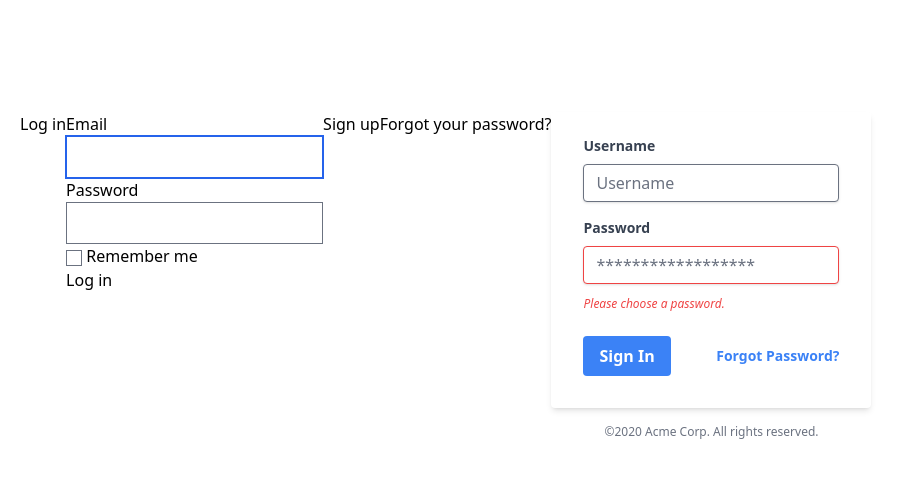
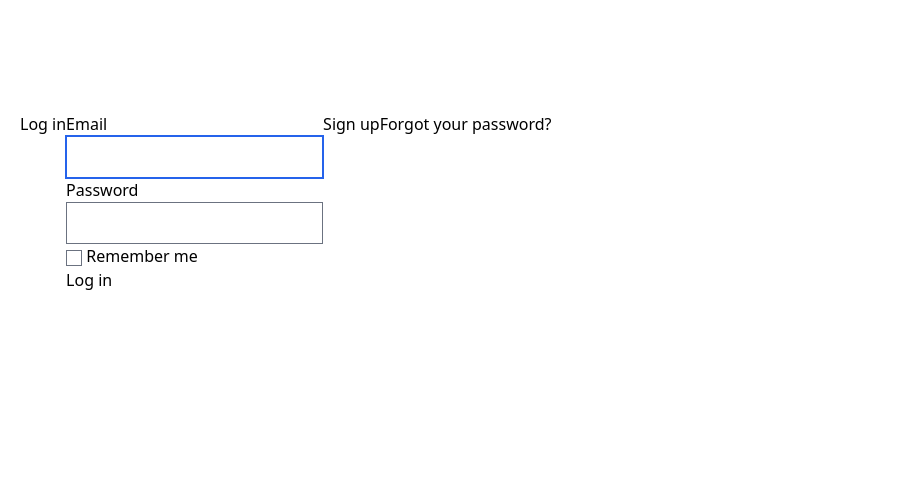
Before and after one commit to juanfrg2001/StackCellPhone, a Rails app: page /users/sign_in in a window 1280 px wide. Shown: the top 478 px of the page, without its empty margins (0-911 px from the left). Run offline with Rails 7, Linux system fonts and the light colour scheme; style sheets or scripts are compiled from the project's sources.

```diff
--- a/app/views/devise/sessions/new.html.erb
+++ b/app/views/devise/sessions/new.html.erb
@@ -24,32 +24,3 @@
 <% end %>
 
 <%= render "devise/shared/links" %>
-
-<div class="w-full max-w-xs">
-  <form class="bg-white shadow-md rounded px-8 pt-6 pb-8 mb-4">
-    <div class="mb-4">
-      <label class="block text-gray-700 text-sm font-bold mb-2" for="username">
-        Username
-      </label>
-      <input class="shadow appearance-none border rounded w-full py-2 px-3 text-gray-700 leading-tight focus:outline-none focus:shadow-outline" id="username" type="text" placeholder="Username">
-    </div>
-    <div class="mb-6">
-      <label class="block text-gray-700 text-sm font-bold mb-2" for="password">
-        Password
-      </label>
-      <input class="shadow appearance-none border border-red-500 rounded w-full py-2 px-3 text-gray-700 mb-3 leading-tight focus:outline-none focus:shadow-outline" id="password" type="password" placeholder="******************">
-      <p class="text-red-500 text-xs italic">Please choose a password.</p>
-    </div>
-    <div class="flex items-center justify-between">
-      <button class="bg-blue-500 hover:bg-blue-700 text-white font-bold py-2 px-4 rounded focus:outline-none focus:shadow-outline" type="button">
-        Sign In
-      </button>
-      <a class="inline-block align-baseline font-bold text-sm text-blue-500 hover:text-blue-800" href="#">
-        Forgot Password?
-      </a>
-    </div>
-  </form>
-  <p class="text-center text-gray-500 text-xs">
-    &copy;2020 Acme Corp. All rights reserved.
-  </p>
-</div>
```
